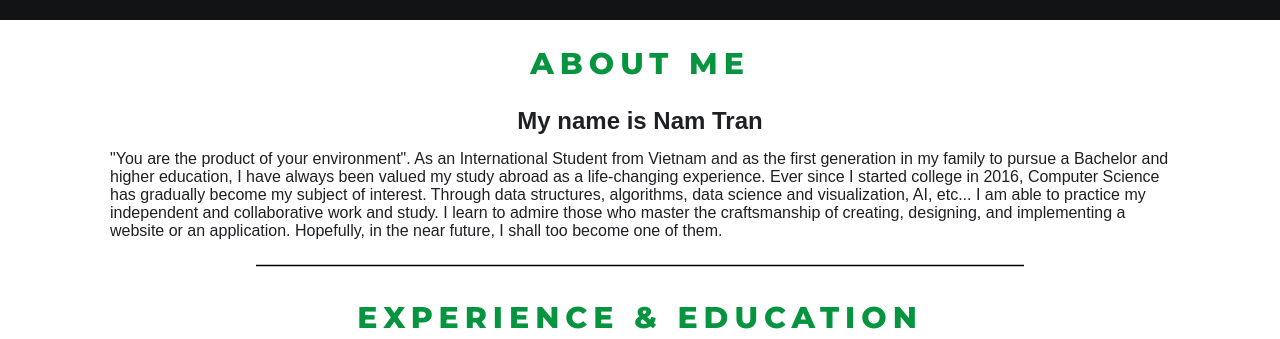
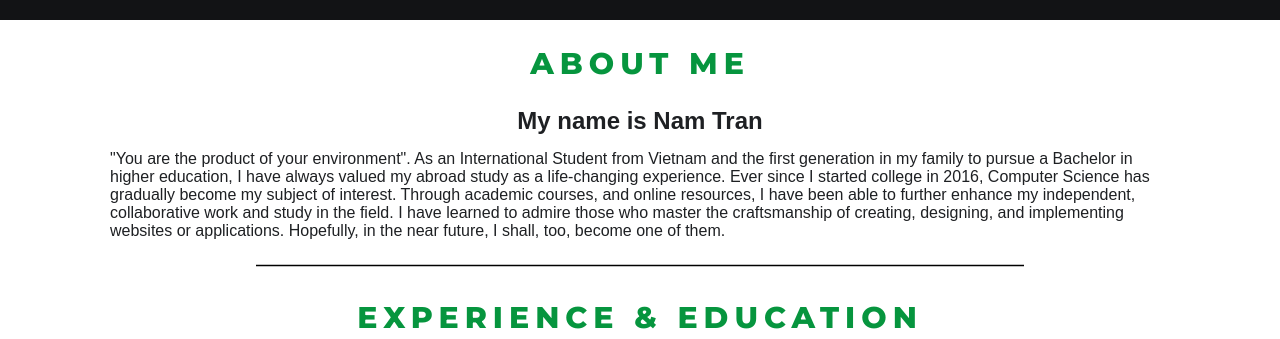
Before and after one commit to ttran293/my-website, a plain HTML site: page index.html in a window 1280 px wide. Shown: the part 840-1179 px from the top of the page. Drawn offline with Linux system fonts and the light colour scheme; a web font is replaced by a local one.

Commit message:
RC2, fixed grammar error

```diff
--- a/index.html
+++ b/index.html
@@ -66,13 +66,7 @@
     </div>
     <div class="about">
       <h2 class="name">My name is Nam Tran</h2>
-      <p id="tet">"You are the product of your environment".
-        As an International Student from Vietnam and as the first generation in my family to pursue a Bachelor and higher education,
-        I have always been valued my study abroad as a life-changing experience.
-        Ever since I started college in 2016, Computer Science has gradually become my subject of interest.
-        Through data structures, algorithms, data science and visualization, AI, etc... I am able to practice my independent and collaborative work and study.
-        I learn to admire those who master the craftsmanship of creating, designing, and implementing a website or an application.
-        Hopefully, in the near future, I shall too become one of them.</p>
+      <p id="tet">"You are the product of your environment". As an International Student from Vietnam and the first generation in my family to pursue a Bachelor in higher education, I have always valued my abroad study as a life-changing experience. Ever since I started college in 2016, Computer Science has gradually become my subject of interest. Through academic courses, and online resources, I have been able to further enhance my independent, collaborative work and study in the field. I have learned to admire those who master the craftsmanship of creating, designing, and implementing websites or applications. Hopefully, in the near future, I shall, too, become one of them.</p>
     </div>
     <hr id="bm">
 
```
